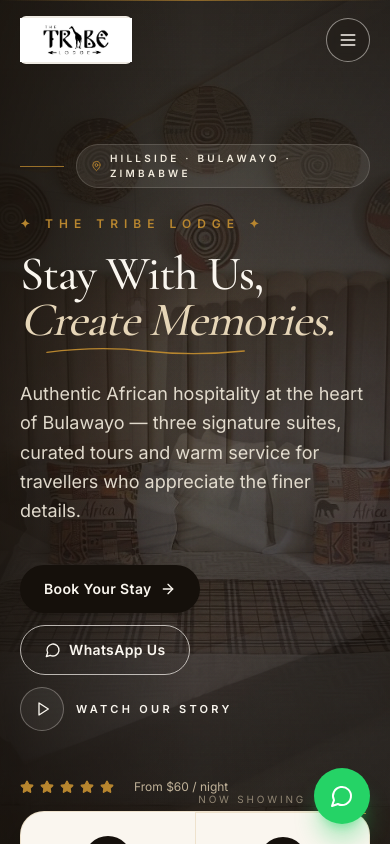
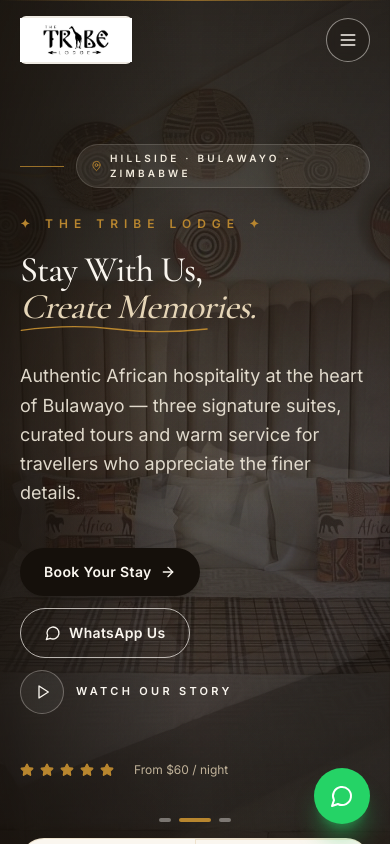
Before and after one commit to Kuda-ux/tribe-lodge, a Next.js app: page / in a window 390 px wide. Shown: the top 844 px of the page. Built offline with nearby package versions, Linux system fonts and the light colour scheme.

Commit message:
responsive: prevent horizontal scroll on phones (overflow-x clip on root, fluid hero typography, mobile slide indicator)

```diff
--- a/src/app/globals.css
+++ b/src/app/globals.css
@@ -9,6 +9,9 @@
 
 html {
   scroll-behavior: smooth;
+  /* Hard guarantee against horizontal scrolling on any device */
+  overflow-x: clip;
+  -webkit-text-size-adjust: 100%;
 }
 
 body {
@@ -17,6 +20,19 @@
   font-family: var(--font-sans);
   -webkit-font-smoothing: antialiased;
   text-rendering: optimizeLegibility;
+  overflow-x: clip;
+  width: 100%;
+  max-width: 100vw;
+}
+
+/* Defensive: prevent any media or stray child from forcing horizontal overflow */
+img, video, iframe, svg {
+  max-width: 100%;
+}
+
+/* Safer line-breaking for long unbreakable strings (URLs, etc) */
+p, li, h1, h2, h3, h4, span, a {
+  overflow-wrap: anywhere;
 }
 
 @layer components {
--- a/src/components/Hero.tsx
+++ b/src/components/Hero.tsx
@@ -108,16 +108,17 @@
           </div>
 
           <h1
-            className="h-display text-sand-50 text-5xl sm:text-6xl md:text-7xl lg:text-[92px] leading-[0.95] animate-fade-up"
+            className="h-display text-sand-50 text-[clamp(2.25rem,9vw,5.75rem)] xl:text-[88px] leading-[1.02] animate-fade-up break-words"
             style={{ animationDelay: "240ms" }}
           >
             Stay With Us,
             <br />
-            <span className="italic text-sand-200 relative inline-block">
+            <span className="italic text-sand-200 relative inline-block max-w-full">
               Create Memories.
               <svg
                 viewBox="0 0 300 12"
-                className="absolute -bottom-3 left-0 w-[80%] h-2 text-ochre-500"
+                preserveAspectRatio="none"
+                className="absolute -bottom-2 sm:-bottom-3 left-0 w-[80%] h-2 text-ochre-500"
                 aria-hidden
               >
                 <path
@@ -187,7 +188,7 @@
         </div>
 
         {/* Slideshow controls + active caption (premium magazine style) */}
-        <div className="absolute bottom-10 md:bottom-12 right-6 md:right-10 z-10 flex items-center gap-5 text-sand-50/80">
+        <div className="hidden sm:flex absolute bottom-10 md:bottom-12 right-6 md:right-10 z-10 items-center gap-5 text-sand-50/80">
           <div className="text-right">
             <div className="text-[10px] uppercase tracking-[0.28em] text-sand-200/55">
               Now showing
@@ -208,6 +209,20 @@
               />
             ))}
           </div>
+        </div>
+
+        {/* Mobile slide indicator (centered, simple) */}
+        <div className="sm:hidden flex justify-center gap-2 mt-10">
+          {slides.map((_, i) => (
+            <button
+              key={i}
+              onClick={() => setActive(i)}
+              aria-label={`Show slide ${i + 1}`}
+              className={`h-1 rounded-full transition-all ${
+                i === active ? "w-8 bg-ochre-500" : "w-3 bg-sand-50/40"
+              }`}
+            />
+          ))}
         </div>
 
         {/* scroll cue */}
```
